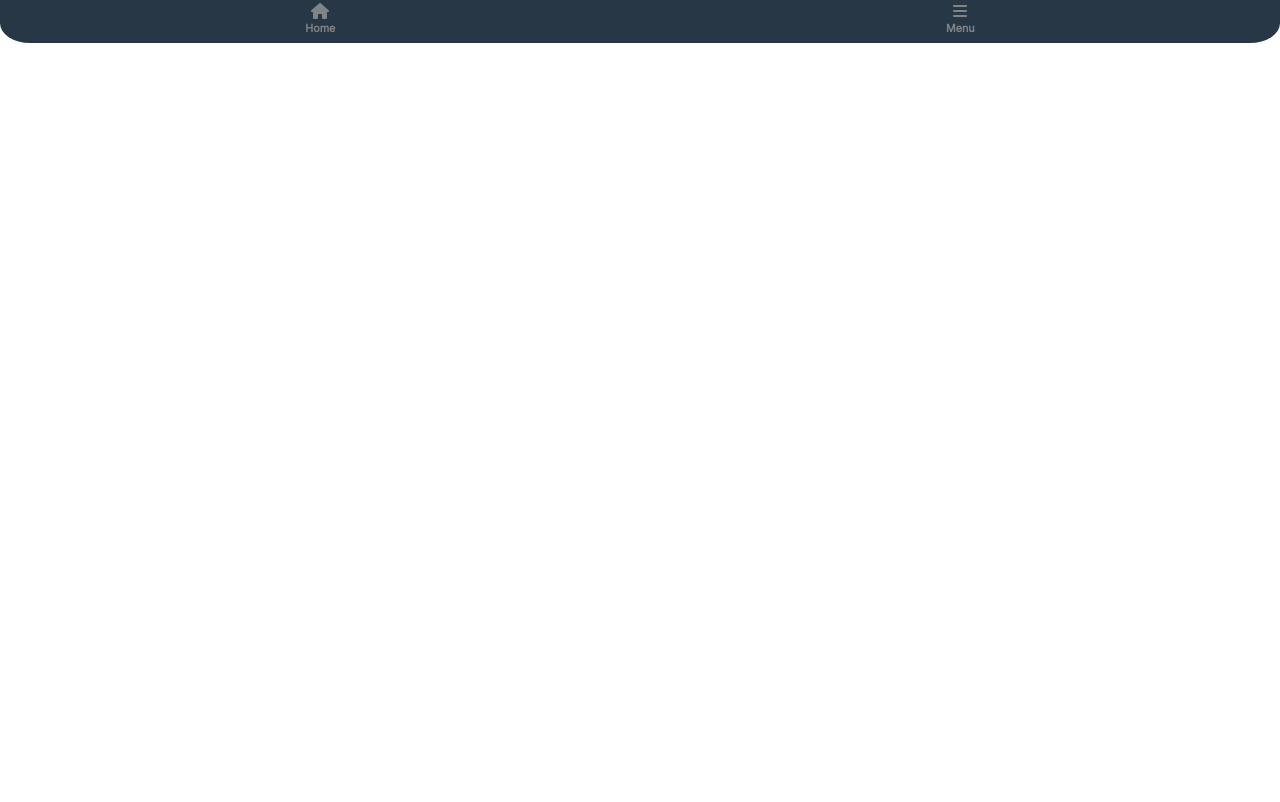
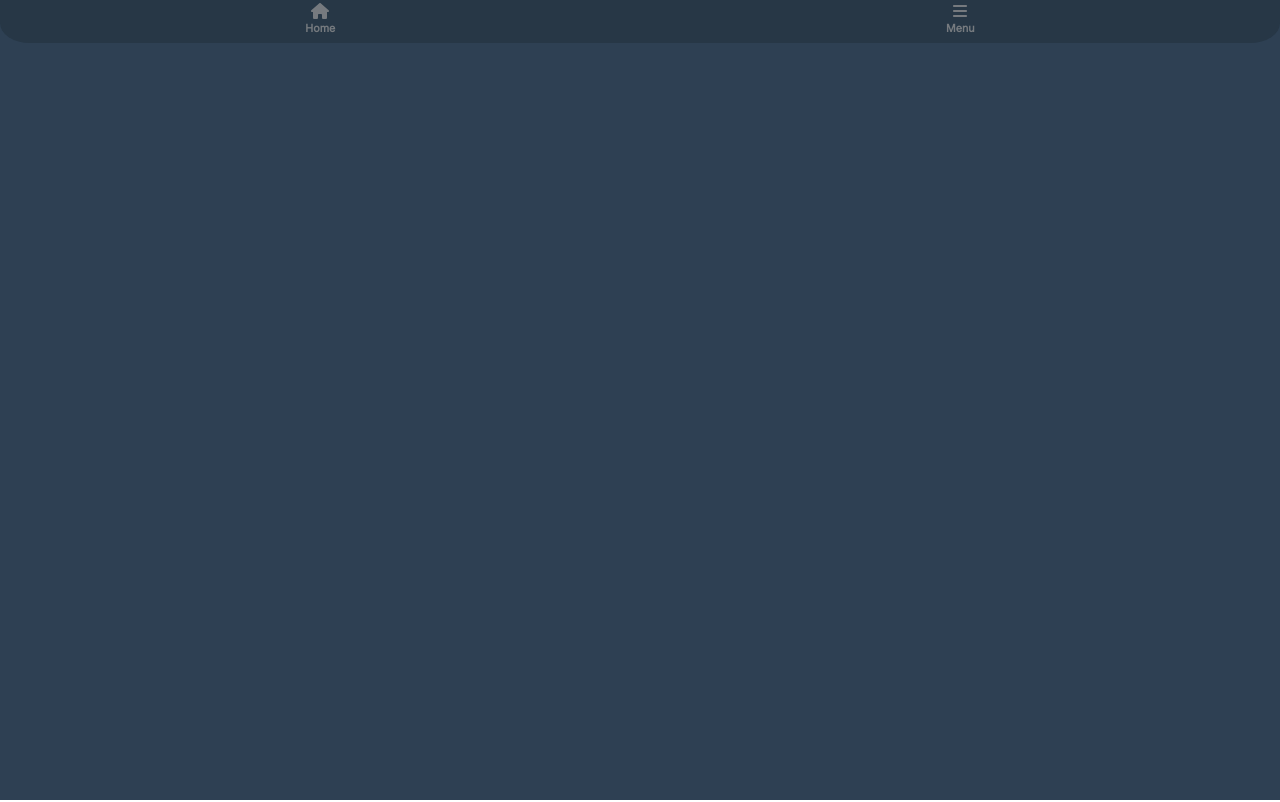
Before and after one commit to mois3222/GA6-220501096-AA4-EV01, a website built with Vite: page index.html in a window 1280 px wide. Shown: the top 802 px of the page. Built offline with nearby package versions, Linux system fonts and the light colour scheme; a web font is replaced by a local one.

Commit message:
stakeout of project

```diff
--- a/index.html
+++ b/index.html
@@ -13,7 +13,7 @@
     <title>Walkthrough MySQL-wokbench & MySQL-server</title>
   </head>
   <body>
-    <div id="root"></div>
+    <div id="app"></div>
 
     <script defer type="module" src="./src/index.ts"></script>
   </body>
--- a/src/index.ts
+++ b/src/index.ts
@@ -1,13 +1,19 @@
-import Router from "./routes/Routes";
 import "./styles/index.scss";
 import "./styles/normalize.css";
+import Header from "./templates/Header";
+import toggleClick from "./utils/toggle";
 
-/**
- * This const save the instance of class Router, Router is a singleton.
- * @type {Router}
- */
-const router = Router.createInstace();
+window.addEventListener("load", () => {
+  document.querySelector<HTMLDivElement>("#app")!.innerHTML = `
+    <header class="header">
+        ${Header.returnHTMLElement()}
+    </header>
+    <main class="main">
 
-window.addEventListener("load", router.render);
+    </main>
+    <footer class="footer"></footer>
 
-window.addEventListener("hashchange", router.render);
+    `;
+
+  toggleClick(document.querySelector<HTMLElement>("#nav")!);
+});
--- a/src/routes/Routes.ts
+++ /dev/null
@@ -1,35 +0,0 @@
-import getHash from "../utils/getHash";
-import resolveHash from "../utils/resolveHash";
-import Header from "../templates/Header";
-import toggleClick from "../utils/toggle";
-
-//root of website
-const $root: HTMLElement | null = document.querySelector<"header">("header");
-
-class Router {
-  private static instance: Router | null = null;
-  root: HTMLElement | null;
-
-  private constructor() {
-    this.root = $root;
-  }
-  render() {
-    toggleClick();
-    let hash = getHash(),
-      route = resolveHash(hash);
-
-    const header = new Header();
-
-    this.root?.appendChild(header.rendered());
-  }
-
-  static createInstace() {
-    if (!Router.instance) {
-      Router.instance = new Router();
-    }
-
-    return Router.instance;
-  }
-}
-
-export default Router;
--- a/src/styles/header.scss
+++ b/src/styles/header.scss
@@ -47,6 +47,8 @@
     position: absolute;
     z-index: -1;
     width: 200%;
+    transition: 500ms all ease-out;
+    border: 1px solid v.$primary-color;
   }
 
   &__ul--nav {
--- a/src/styles/index.scss
+++ b/src/styles/index.scss
@@ -1,5 +1,7 @@
 @forward "./header.scss";
+@forward "./main.scss";
 
 body {
   overflow-x: hidden;
+  overflow-y: hidden;
 }
--- /dev/null
+++ b/src/styles/main.scss
@@ -0,0 +1,7 @@
+@use "./vars.scss" as v;
+.main {
+  position: relative;
+  z-index: -5;
+  min-height: 100vh;
+  background-color: v.$background;
+}
--- a/src/styles/vars.scss
+++ b/src/styles/vars.scss
@@ -1,6 +1,7 @@
 $primary-color: #273746;
 $secondary-color: #34495e;
-$danger-color: #f39c12;
+$background: #2e4053;
+$danger-color: #1abc9c;
 $theme-color: #f2f3f4;
 $theme-font: "Inter", sans-serif;
 $sm: 16px;
--- a/src/templates/Header.ts
+++ b/src/templates/Header.ts
@@ -3,15 +3,8 @@
  * @classdesc This's implementation of Header however it is a template specifically will always be in the website.
  */
 class Header {
-  protected header: HTMLElement;
-
-  constructor() {
-    this.header = document.createElement("header");
-    this.header.className = "header";
-  }
-
-  rendered() {
-    this.header.innerHTML = `
+  static returnHTMLElement() {
+    const HTMLNavElement: string = `
     <nav class="header__nav">
         <ul class="header__ul">
           <li class="header__li">
@@ -29,18 +22,14 @@ class Header {
           </li>
         </ul>
         </nav>
-        <nav class="header__nav--slider nav" style="transform: translateX(50%);">
+        <nav class="header__nav--slider" id="nav" style="transform: translateX(50%);">
           <ul class="header__ul--nav" >
 
           </ul>
         </nav>
     `;
 
-    return this.header;
-  }
-
-  getHTMLElementHeader() {
-    return this.header;
+    return HTMLNavElement;
   }
 }
 
--- a/src/utils/toggle.ts
+++ b/src/utils/toggle.ts
@@ -1,11 +1,15 @@
 let toggle = false;
-const toggleClick = () => {
+
+const toggleClick = (element: HTMLElement) => {
   document.addEventListener("click", (e: MouseEvent) => {
     const targetElement = e.target as HTMLElement;
 
     if (targetElement && targetElement.classList.contains("menu")) {
       let newToggle = (toggle = !toggle);
+
       console.log(newToggle);
+
+      element.style.transform = `translateX(${newToggle ? 25 : 50}%)`;
     }
   });
 };
--- a/tsconfig.json
+++ b/tsconfig.json
@@ -11,6 +11,7 @@
     "moduleResolution": "bundler",
 
     "allowImportingTsExtensions": true,
+
     "resolveJsonModule": true,
     "isolatedModules": true,
 
```
